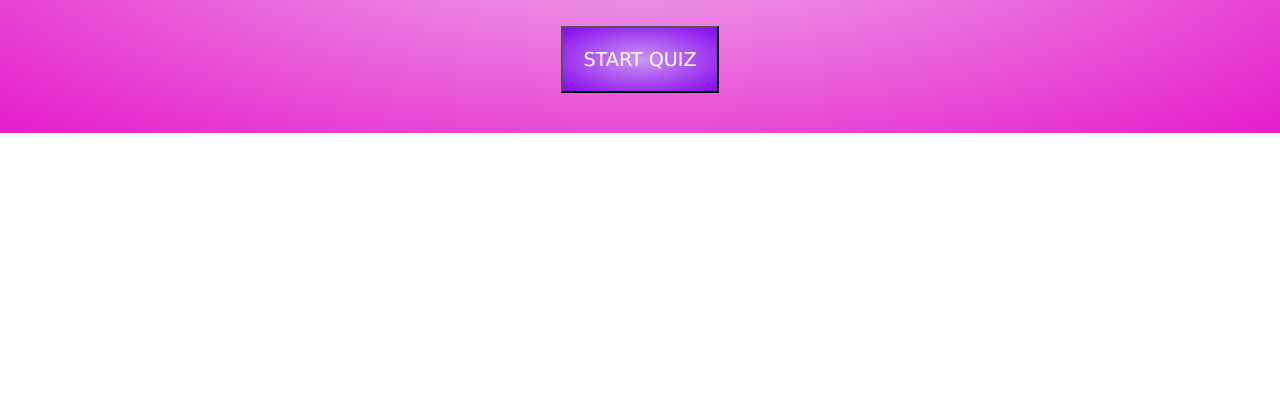
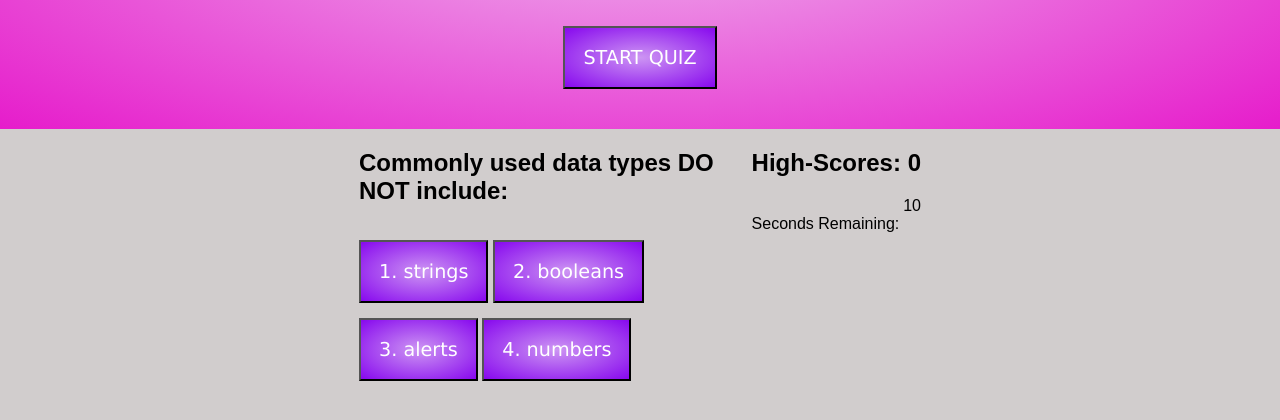
Before and after one commit to JosieSavill/Challenge4, a plain HTML site: page index.html in a window 1280 px wide. Shown: the part 300-720 px from the top of the page. Drawn offline with Linux system fonts and the light colour scheme.

Commit message:
updates to  stats section

```diff
--- a/assets/style.css
+++ b/assets/style.css
@@ -9,7 +9,7 @@ body {
     flex-direction: column;
     min-height: 100vn;
     justify-content: flex-start;
-    background: white;
+    background: rgb(209, 205, 205);
 }
 
 header {
@@ -29,7 +29,7 @@ button {
     letter-spacing: normal;
     line-height: normal;
     max-width: fit-content;
-    padding: 20px;
+    padding: 18px;
     text-align: center;
     transition-duration: 0.10s;
     transition-property: background-color;
@@ -41,7 +41,7 @@ button {
 main {
     display: flex;
     flex-wrap: wrap;
-    justify-content: center;
+    justify-content: space-around;
 }
 
 .header {
@@ -76,3 +76,31 @@ main {
     font-size: 1.2em;
     text-align: center;
 }
+
+.stats {
+    float: inline-end;
+}
+
+
+.highScores-container {
+    font-size: 1.0em;
+    text-align: left;
+}
+
+.timeLeft {
+    font-size: 1.0em;
+    text-align: right;
+}
+
+
+.answer1a {
+    font-size: 1.2em;
+    text-align: center;
+    margin-top: 15px;
+}
+
+@media screen and  max-width: 2000px {
+    main {
+        flex-direction: column;
+    }
+}
--- a/index.html
+++ b/index.html
@@ -22,9 +22,31 @@
         <button class="startButton">
             START QUIZ
         </button>
+    </header>
+    <main>
+        <section>
+            <div class="stats">
+                <div class="highScores-container">
 
+                <h2>High-Scores: <span class="scores">0</span> </h2>
+                </div>
 
-    </header>
+                <div class="timer">
+                </div>
+                <div class="timer-text"></div>
+                <div class="timeLeft">10</div>
+                <div class="secsLeft-text">Seconds Remaining:
+                </div>
+            </div>
+            <div class="card1">
+                <h1 class="question1">Commonly used data types DO NOT include:</h1>
+                <button class="answer1a">1. strings</button>
+                <button class="answer1b">2. booleans</button>
+                <button class="answer1c">3. alerts</button>
+                <button class="answer1d">4. numbers</button>
+            </div>
+        </section>
+    </main>
 
     <script src="assets\script.js"></script>
 </body>
```
